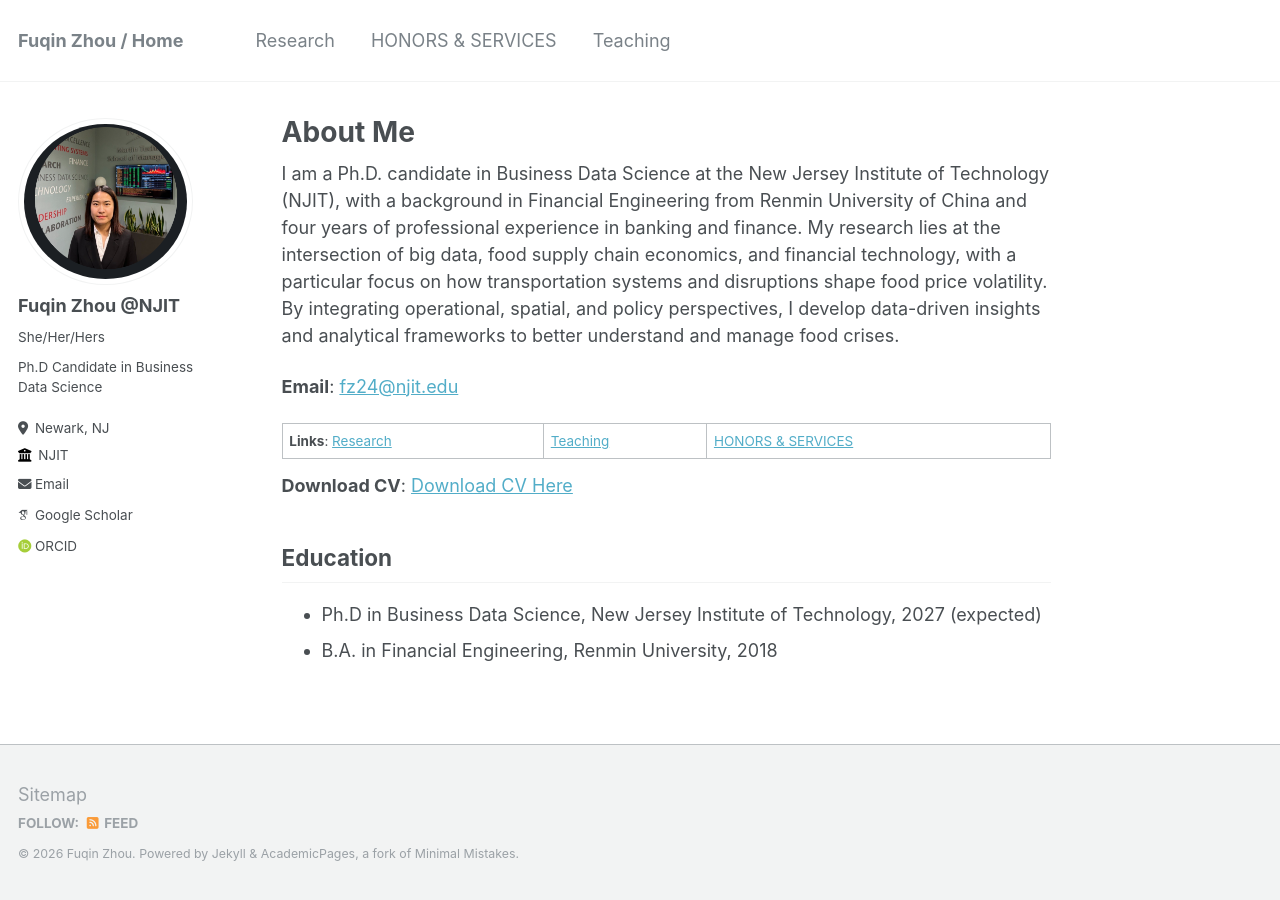
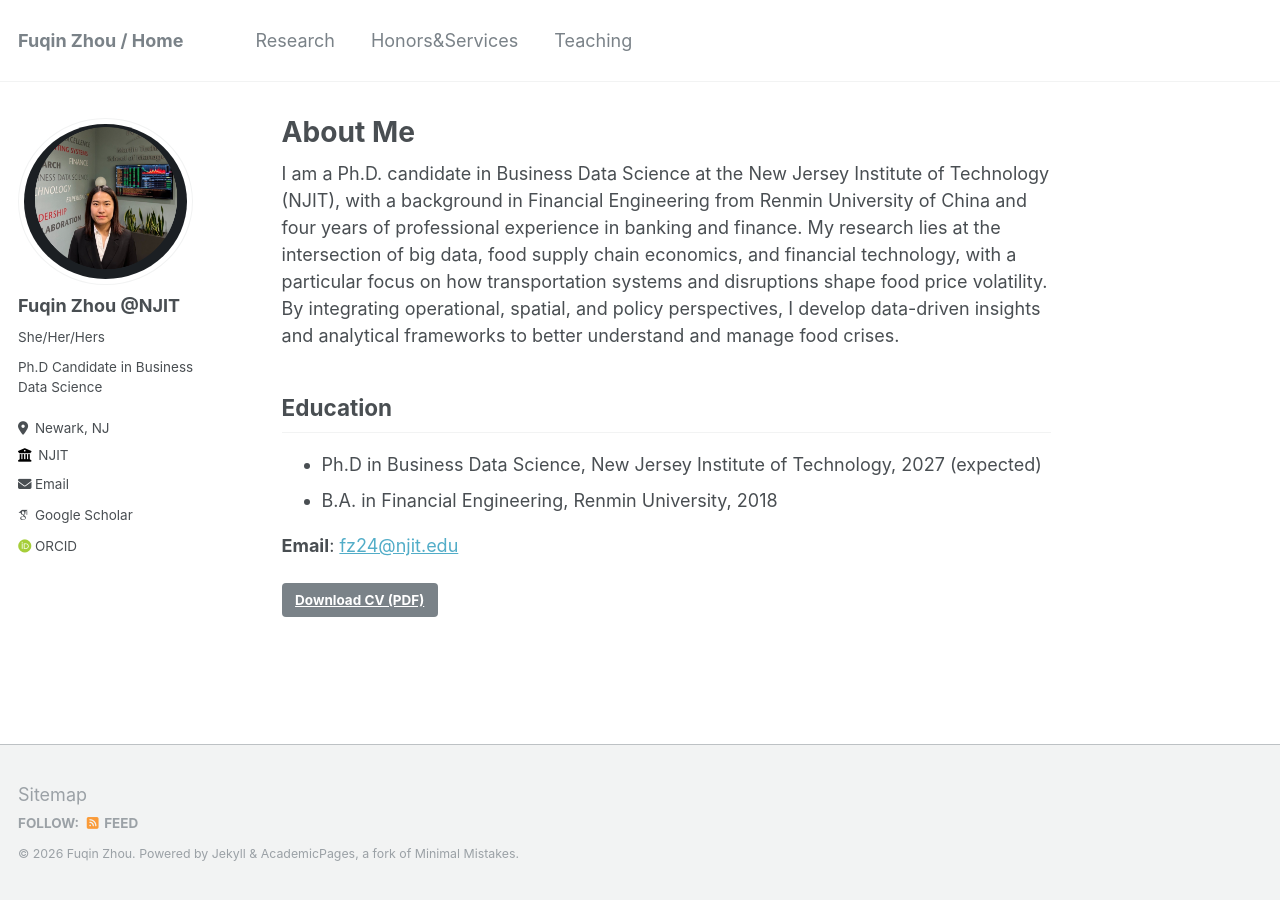
Before and after one commit to zhoufq001/zhoufq001.github.io, a Jekyll site: the page built from _pages/about.md, in a window 1280 px wide. Built offline with Jekyll 4.4.1, drawn with Linux system fonts in a browser that asks for light colours; some web fonts are replaced.

Commit message:
update about me

```diff
--- a/_data/navigation.yml
+++ b/_data/navigation.yml
@@ -6,7 +6,7 @@ main:
 #  - title: "Conference"
 #    url: /talks/
 
-  - title: "HONORS & SERVICES"
+  - title: "Honors&Services"
     url: /cv/
 
   - title: "Teaching"
--- a/_pages/about.md
+++ b/_pages/about.md
@@ -9,18 +9,17 @@ redirect_from:
 
 I am a Ph.D. candidate in Business Data Science at the New Jersey Institute of Technology (NJIT), with a background in Financial Engineering from Renmin University of China and four years of professional experience in banking and finance. My research lies at the intersection of big data, food supply chain economics, and financial technology, with a particular focus on how transportation systems and disruptions shape food price volatility. By integrating operational, spatial, and policy perspectives, I develop data-driven insights and analytical frameworks to better understand and manage food crises.
 
-**Email**: [fz24@njit.edu](mailto:fz24@njit.edu)
-
-**Links**: [Research](/publications/) | [Teaching](/teaching2/) | [HONORS & SERVICES](/cv/)
-
-**Download CV**: [Download CV Here](http://zhoufq001.github.io/files/cv_fuqinZhou.pdf "Resume")
-
 ## Education
 
 * Ph.D in Business Data Science, New Jersey Institute of Technology, 2027 (expected)
 * B.A. in Financial Engineering, Renmin University, 2018
 
+**Email**: [fz24@njit.edu](mailto:fz24@njit.edu)
 
+
+[Download CV (PDF)](http://zhoufq001.github.io/files/cv_fuqinZhou.pdf "Resume"){: .btn}
+
+<!-- **Links**: [Research](/publications/) | [Teaching](/teaching2/) | [Honors&Services](/cv/) -->
 
 <!-- this is a note -->
 <!--
```
Also changed, not shown: _pages/cv.md (+1 -1 lines).
